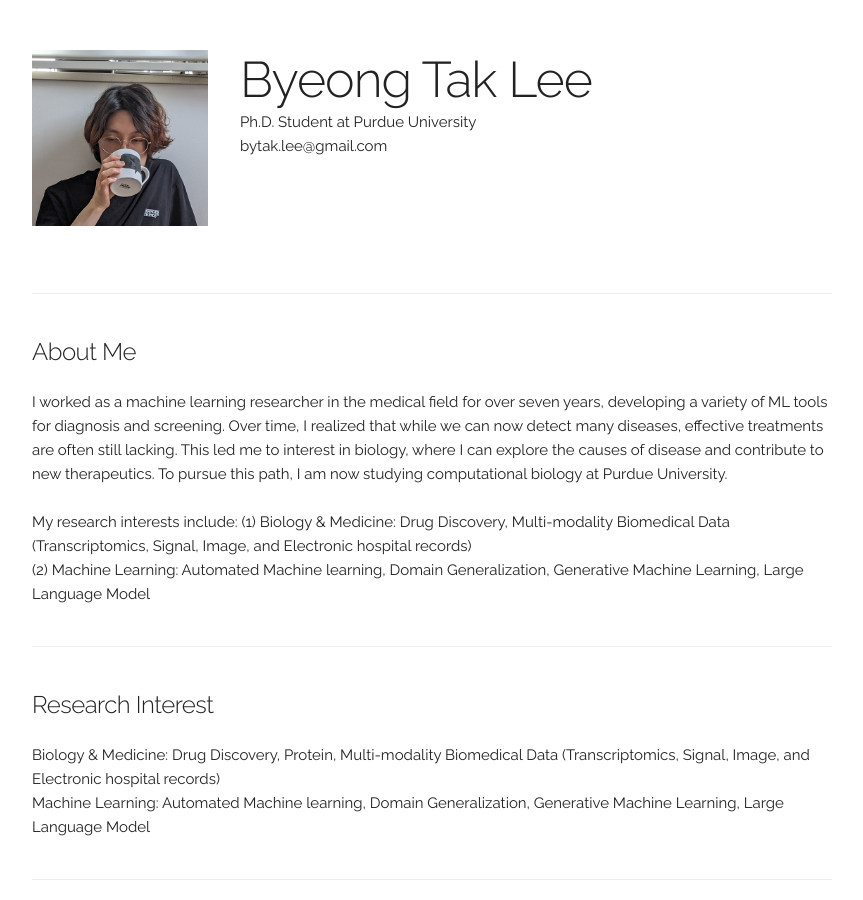
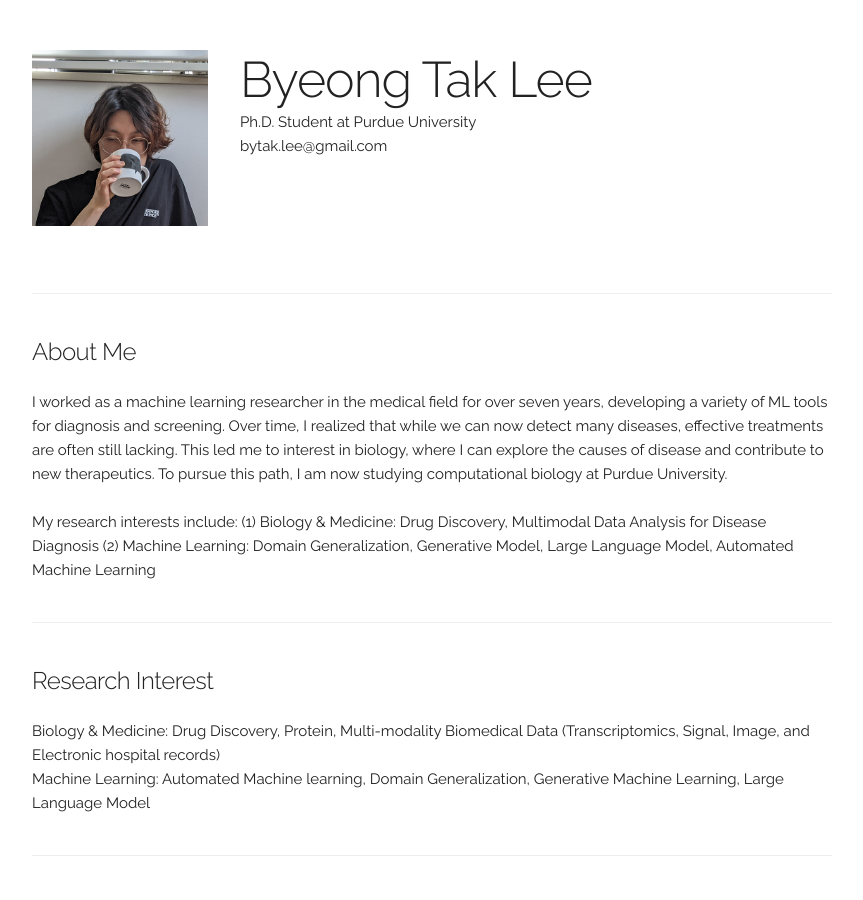
Before and after one commit to byeongtak/byeongtak.github.io, a Jekyll site: the page built from index.html, in a window 1280 px wide and 900 px high. Shown: the whole window, without its empty margins (208-1071 px from the left). Built offline with Jekyll 4.4.1, drawn with Linux system fonts in a browser that asks for light colours.

Commit message:
Update index.html

```diff
--- a/index.html
+++ b/index.html
@@ -21,8 +21,8 @@ layout: default
 	To pursue this path, I am now studying computational biology at Purdue University. <br><br>
 
 	My research interests include:
-    (1) Biology & Medicine: Drug Discovery, Multi-modality Biomedical Data (Transcriptomics, Signal, Image, and Electronic hospital records)  <br>
-	(2) Machine Learning: Automated Machine learning, Domain Generalization, Generative Machine Learning, Large Language Model
+    (1) Biology & Medicine: Drug Discovery, Multimodal Data Analysis for Disease Diagnosis
+	(2) Machine Learning: Domain Generalization, Generative Model, Large Language Model, Automated Machine Learning
 
 </div>
 
```
